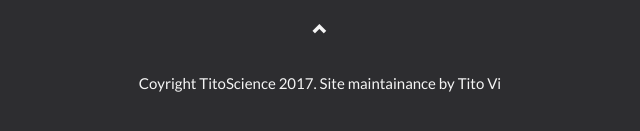
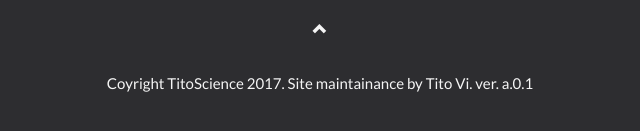
Before and after one commit to TitoScience/tito-site, a website: page index.html in a window 1280 px wide. Shown: the part 2688-2819 px from the top of the page, 320-960 px from the left. Drawn offline with nearby package versions, Linux system fonts and the light colour scheme.

Commit message:
fixed version label

```diff
--- a/index.html
+++ b/index.html
@@ -614,7 +614,7 @@
         <a class="up-arrow" href="#myPage" data-toggle="tooltip" title="TO TOP">
             <span class="glyphicon glyphicon-chevron-up"></span>
         </a><br><br>
-        <p>Coyright TitoScience 2017. Site maintainance by <a href="http://johnvinnymarquez.net" data-toggle="tooltip" title="Visit Tito Vi!">Tito Vi</a></p>
+        <p>Coyright TitoScience 2017. Site maintainance by <a href="http://johnvinnymarquez.net" data-toggle="tooltip" title="Visit Tito Vi!">Tito Vi</a>. <span class="sub">ver. a.0.1</span></p>
     </footer>
 
     <script>
```
